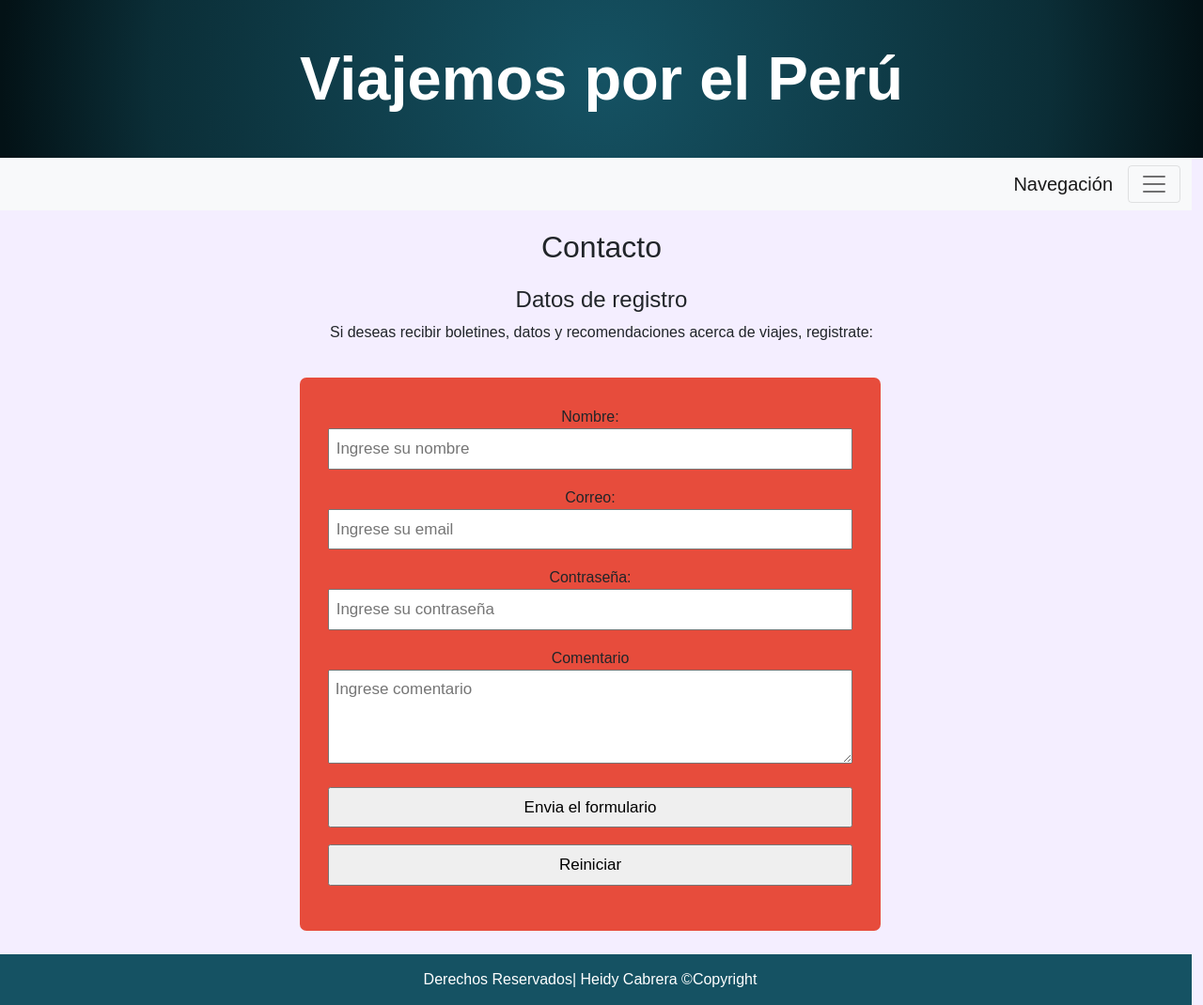
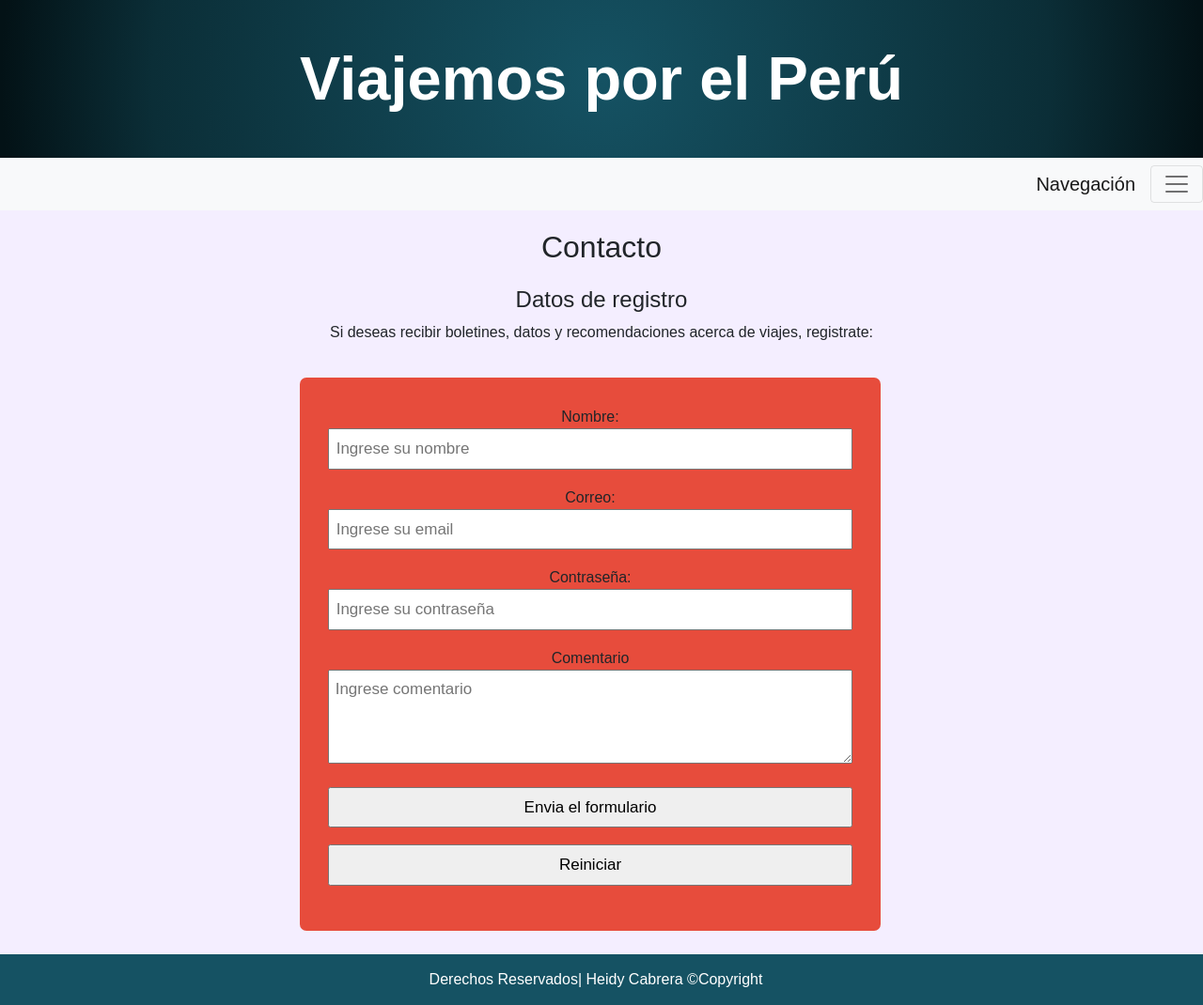
Before and after one commit to Heidycb/Viaje, a plain HTML site: page paginas/contacto.html in a window 1280 px wide. Shown: the whole page at 94% size. Drawn offline with nearby package versions, Linux system fonts and the light colour scheme.

Commit message:
Se modifico footer

```diff
--- a/estilo/estilo.css
+++ b/estilo/estilo.css
@@ -112,7 +112,9 @@ body {
     text-align: center;
     padding-top: 15px;
     padding-bottom: 15px;
-    margin-top: auto;
+    margin-top: 0%;
+    margin-right: 0%;
+    border: 0%;
 }
 /*------------------DESTINOS---------------*/
 .destino{
--- a/paginas/contacto.html
+++ b/paginas/contacto.html
@@ -25,12 +25,12 @@
 <body class="container-fluir">
     <!--titulo-->
     <section>
-        <h1 class="row col-12 titulo">Viajemos por el Perú</h1>
+        <h1 class="row titulo">Viajemos por el Perú</h1>
     </section>
 
     <!--Menu hamburguesa-->
     <nav class="menu">
-        <div class="row col-12">
+        <div class="row">
             <div class="navbar navbar-light bg-light">
                 <a class="navbar-brand" href="#"> Navegación</a>
                 <button class="navbar-toggler" type="button" data-bs-toggle="offcanvas"
@@ -64,18 +64,15 @@
     </nav>
 
     <!--Formulario-->
-    <div class="subtitulo">
+    <div class="subtitulo row">
         <h2>Contacto</h2>
     </div>
 
-    <div class="contac">
+    <div class="contac row">
         <div class="contac__titulo">
             <h4>Datos de registro</h4>
-        </div>
-        <div class="contac__p">
             <p>Si deseas recibir boletines, datos y recomendaciones acerca de viajes, registrate: </p>
         </div>
-        <div class="container-fluir col-12">
         <div class="row col-12">
             <div class="col-2"></div>
             <div class="col-md-8">
@@ -109,9 +106,8 @@
             <div class="col-2"></div>
         </div>
     </div>
-    </div>
     <!--footer-->
-    <footer class="row col-12 footer">
+    <footer class="footer row">
         Derechos Reservados| Heidy Cabrera ©Copyright
     </footer>
 
```
Also changed, not shown: index.html (+1 -1 lines), paginas/costa.html (+1 -1 lines), paginas/selva.html (+1 -1 lines), paginas/sierra.html (+1 -1 lines). Lines whose indentation alone changed are shown as unchanged.
